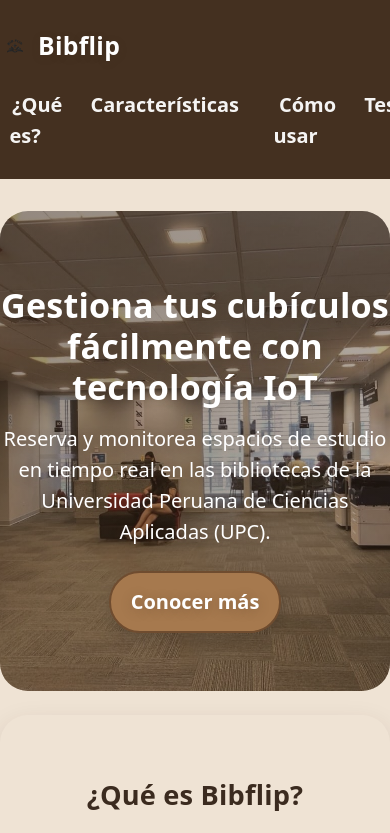
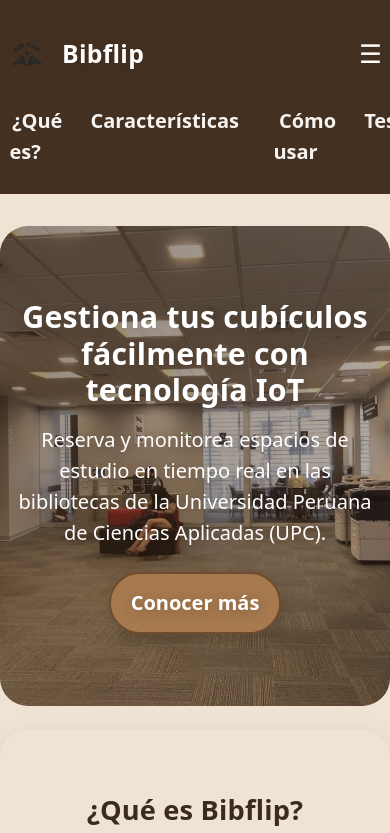
Before and after one commit to upc-pre-202520-1asi0572-3355-BibFlip/LandingPage, an Angular app: page / in a window 390 px wide. Shown: the top 833 px of the page. Built offline with nearby package versions, Linux system fonts and the light colour scheme.

Commit message:
header responsuive

```diff
--- a/src/app/app.css
+++ b/src/app/app.css
@@ -432,22 +432,31 @@ h3 { font-weight: 600; }
 @media (max-width: 1200px) {
   .team { grid-template-columns: repeat(4, 1fr); gap: 1.2rem; }
 }
+@media (max-width: 960px) {
+  .team { grid-template-columns: repeat(2, 1fr); }
+  /* Aumentamos el breakpoint a 960px para que el menú se vuelva hamburguesa antes de que se comprima */
+  .nav-toggle { display: inline-flex; align-items: center; justify-content: center; }
+  .nav-links { display: none; }
+  .site-header.menu-open .nav-links {
+    display: flex !important;
+    position: absolute;
+    top: 100%;
+    left: 0;
+    right: 0;
+    background: #443020;
+    padding: .75rem 1rem;
+    flex-direction: column;
+    gap: .25rem;
+    border-bottom: 1px solid #6f4c2f;
+    box-shadow: 0 8px 24px rgba(0,0,0,.2);
+    z-index: 1001;
+  }
+  .site-header.menu-open .nav-links a { padding: .6rem .75rem !important; }
+  /* Ajuste de la marca para que no se comprima */
+  .brand-text { font-size: clamp(1.1rem, 1.5vw + 0.9rem, 1.35rem); }
+}
 @media (max-width: 800px) {
-  .team { grid-template-columns: repeat(2, 1fr); gap: 1rem; }
-}
-@media (max-width: 520px) {
   .team { grid-template-columns: 1fr; gap: 0.7rem; }
-}
-
-@media (max-width: 960px) {
-  .hero { grid-template-columns: 1fr; text-align: center; }
-  .hero-illust { order: -1; }
-  .feature-list { grid-template-columns: 1fr; }
-  .steps { grid-template-columns: 1fr; }
-  .testi-grid { grid-template-columns: 1fr; }
-  .team { grid-template-columns: repeat(2, 1fr); }
-  .brand-logo { width: 30px; height: 30px; }
-  .brand-footer .brand-logo { width: 28px; height: 28px; }
 }
 
 @media (max-width: 520px) {
@@ -552,3 +561,45 @@ p { text-align: justify; text-justify: inter-word; }
 }
 .features .feature-list li:hover::before { box-shadow: 0 0 0 8px rgba(209, 177, 143, 0.28); }
 @media (min-width: 1100px) { .features .feature-list { grid-template-columns: repeat(3, minmax(0, 1fr)); } }
+
+/* Navegación móvil */
+.nav-toggle {
+  display: none;
+  background: transparent;
+  border: 0;
+  color: #fff;
+  font-size: 1.6rem;
+  line-height: 1;
+  padding: .25rem .5rem;
+  border-radius: .5rem;
+}
+.site-header .nav { position: relative; }
+
+@media (max-width: 960px) {
+  .nav-toggle { display: inline-flex; align-items: center; justify-content: center; }
+  .nav-links { display: none; }
+  .site-header.menu-open .nav-links {
+    display: flex !important;
+    position: absolute;
+    top: 100%;
+    left: 0;
+    right: 0;
+    background: #443020;
+    padding: .75rem 1rem;
+    flex-direction: column;
+    gap: .25rem;
+    border-bottom: 1px solid #6f4c2f;
+    box-shadow: 0 8px 24px rgba(0,0,0,.2);
+    z-index: 1001;
+  }
+  .site-header.menu-open .nav-links a { padding: .6rem .75rem !important; }
+  /* Ajuste de la marca para que no se comprima */
+  .brand-text { font-size: clamp(1.1rem, 1.5vw + 0.9rem, 1.35rem); }
+}
+
+/* Ajustes de tipografía en móviles */
+@media (max-width: 520px) {
+  .hero .container { padding: 3rem 1rem !important; }
+  .hero h1 { font-size: clamp(1.4rem, 4.5vw + 0.8rem, 2rem); }
+  .subtitle { font-size: 1rem; }
+}
--- a/src/app/app.html
+++ b/src/app/app.html
@@ -1,9 +1,10 @@
-<header class="site-header">
+<header class="site-header" [class.menu-open]="menuOpen">
   <nav class="container nav d-flex align-items-center justify-content-between">
     <a class="brand d-flex align-items-center gap-2" href="#inicio" aria-label="Bibflip - Inicio">
       <img class="brand-logo" src="bib-flip-logo.svg" alt="Bibflip" />
       <span class="brand-text fs-2 fw-bold">Bibflip</span>
     </a>
+    <button type="button" class="nav-toggle" aria-label="Abrir menú" [attr.aria-expanded]="menuOpen" (click)="toggleMenu()">☰</button>
     <ul class="nav-links d-flex gap-3 list-unstyled mb-0">
       <li><a href="#que-es" class="fs-5 px-2" (click)="onNavClick($event, 'que-es')">¿Qué es?</a></li>
       <li><a href="#caracteristicas" class="fs-5 px-2" (click)="onNavClick($event, 'caracteristicas')">Características</a></li>
--- a/src/app/app.ts
+++ b/src/app/app.ts
@@ -8,6 +8,8 @@ import { Component, OnDestroy, AfterViewInit } from '@angular/core';
   styleUrl: './app.css'
 })
 export class App implements AfterViewInit, OnDestroy {
+  menuOpen = false;
+
   testimonios = [
     { texto: 'Ahora puedo ver qué cubículos están disponibles antes de llegar a la biblioteca. Me ahorra mucho tiempo.', autor: 'Valeria Salazar, Estudiante de Ingeniería, UPC San Miguel', img: 'testimonios/testimonio-h-1.jpg' },
     { texto: 'El sistema facilita mi trabajo, ya no tengo que verificar manualmente la ocupación de los cubículos.', autor: 'Carlos Ramos, Estudiante de Negocios, UPC Monterrico', img: 'testimonios/testimonio-h-2.jpg' },
@@ -25,6 +27,8 @@ export class App implements AfterViewInit, OnDestroy {
   private heroImages: string[] = ['cub-1.jpg', 'cub-2.jpg', 'cub-3.jpg'];
   private heroIndex = 0;
   private heroInterval?: any;
+
+  toggleMenu() { this.menuOpen = !this.menuOpen; }
 
   ngAfterViewInit(): void {
     this.updateTestimonioDOM();
@@ -164,6 +168,7 @@ export class App implements AfterViewInit, OnDestroy {
 
   onNavClick(event: Event, sectionId: string) {
     event.preventDefault();
+    this.menuOpen = false;
     const target = document.getElementById(sectionId);
     if (!target) return;
     const header = document.querySelector<HTMLElement>('header.site-header');
```
